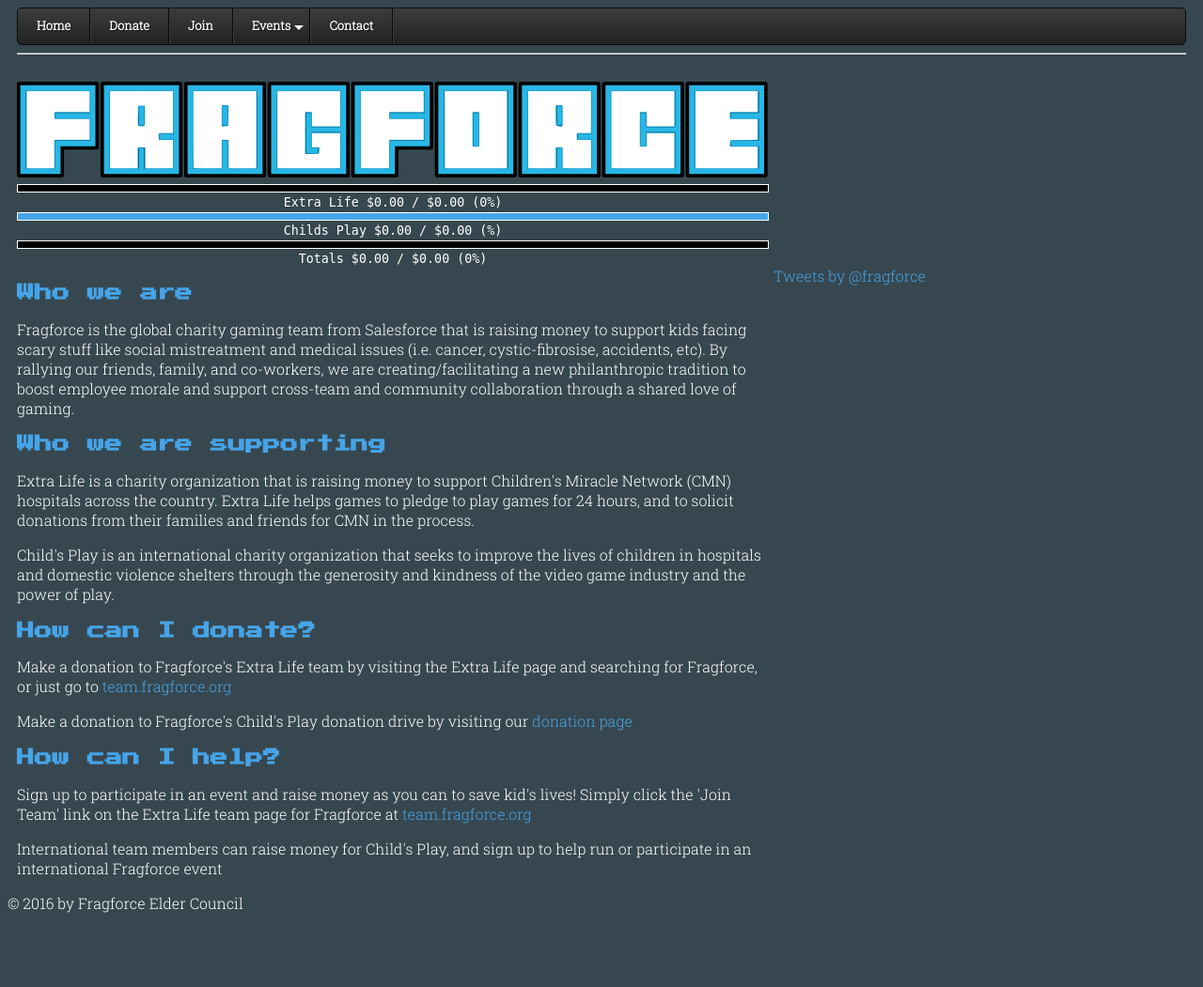
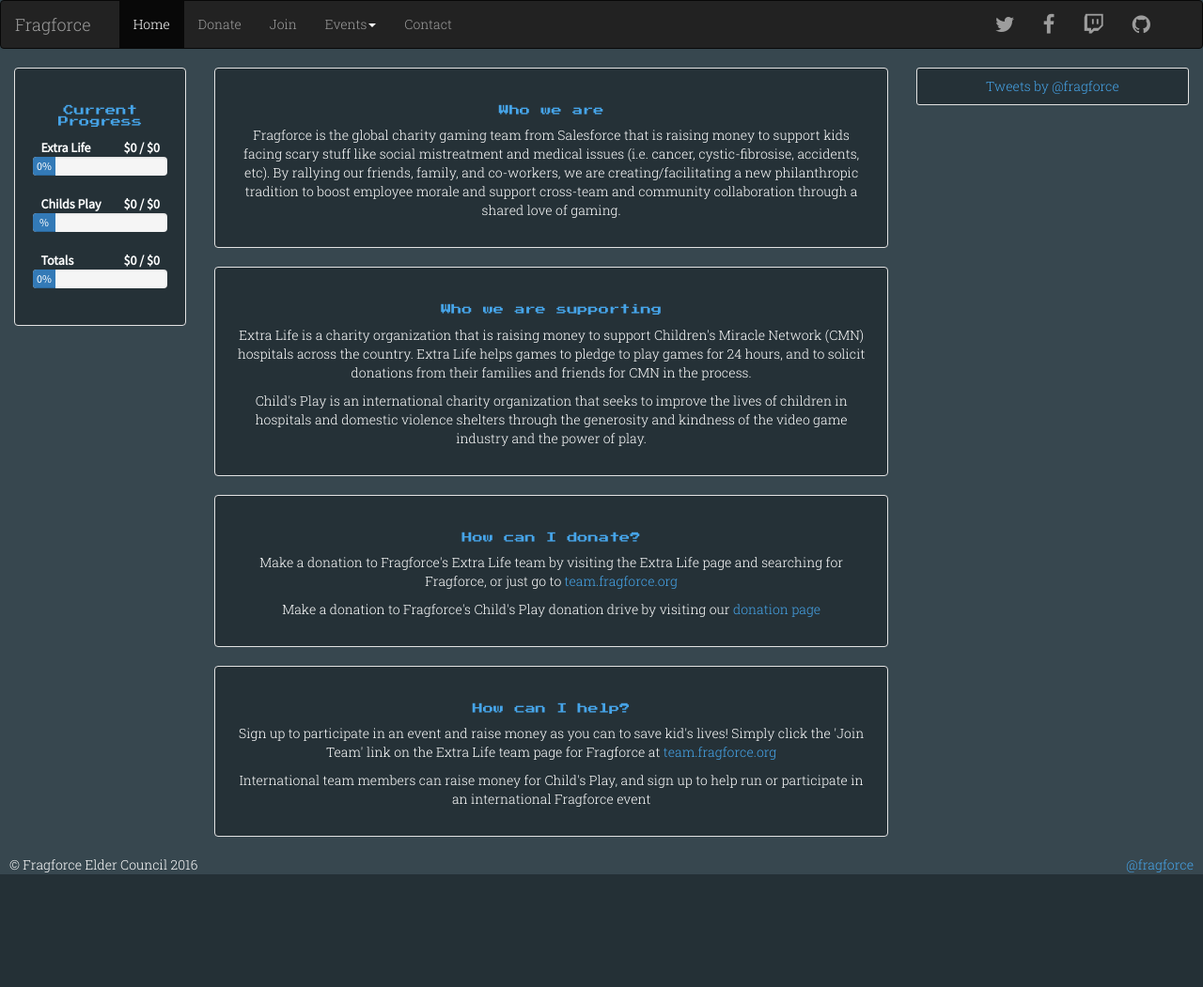
Before and after one commit to parkervcp/fragforce.org, a Flask app: page / in a window 1280 px wide. Shown: the whole page at 94% size. After the commit the page ends 931 px from the top, so only its background shows below. Run offline with Flask 2, Linux system fonts and the light colour scheme; data that the repository does not hold is empty; parts of the project's set-up code (start-up, migrations or seed data) failed here and were passed over; some libraries are stand-ins or nearby versions.

Commit message:
Converted layout to bootstrap
- Removed fragforce.css
- Added main.css
- Added layout templates
- Updated existing layouts
- Updated progress bar function

```diff
--- a/fragforce/static/css/fragforce.css
+++ /dev/null
@@ -1,73 +0,0 @@
-* {
-  font-family: 'Roboto Slab', serif;
-  color: #ffffff;
-}
-html, body {
-  height: 100%;
-}
-body {
-  background-color: #37474f;
-}
-#left
-{
-    width: 800px;
-    float: left
-}
-#right
-{
-    margin-left: 805px;
-    /* Same as the width of the #left id above */
-}
-.wrapper {
-  min-height: 100%;
-  height: auto !important;
-  height: 100%;
-  margin: 0 auto -100px;
-  padding-left: 10px;
-  padding-right: 10px;
-}
-.footer, .push {
-  clear: both;
-  height: 100px;
-  color: #ffffff;
-}
-h1 {
-  font-size: 100;
-  font-family: 'Press Start 2P', cursive;
-  color: #46a4e8;
-}
-h3 {
-  font-size: 40;
-  font-family: 'Press Start 2P', cursive;
-  color: #46a4e8;
-}
-p {
-  font-size: 12;
-}
-a {
-  color: #46a4e8;
-  text-decoration: none;
-}
-.bar_container {
-  margin: none;
-  text-align: center;
-  width: 800px;
-}
-.bar_back {
-  text-align: left;
-  margin: 3px auto;
-  font-size: 0px;
-  line-height: 0px;
-  border: solid 1px #FFFFFF;
-  background: #000000;
-}
-.bar_fill {
-  font-size: 0px;
-  line-height: 0px;
-  height: 7px;
-  background: #46a4e8;
-}
-.bar_label {
-  font-size: 10pt;
-  font-family: monospace;
-}
--- /dev/null
+++ b/fragforce/static/css/main.css
@@ -0,0 +1,63 @@
+* {
+  font-family: 'Roboto Slab', sans-serif;
+  color: #ffffff;
+}
+
+body {
+  background-color: #37474f;
+}
+
+a, a:hover, a:visited, a:active, a:link {
+  color: #46a4e8;
+  text-decoration: none;
+}
+
+h1 {
+  font-size: 110%;
+  font-family: 'Press Start 2P', cursive;
+  color: #46a4e8;
+}
+
+h2 {
+  font-family: 'Press Start 2P', cursive;
+  font-size: 100%;
+  color: #46a4e8;
+}
+
+h3 {
+  font-size: 80%;
+  font-family: 'Press Start 2P', cursive;
+  color: #46a4e8;
+}
+
+.well {
+  background-color: #253137;
+}
+
+header nav ul.social {
+  margin-right: 10px;
+}
+
+header nav ul.social li {
+  font-size: 120%;
+  margin: 0px;
+  text-decoration: none;
+}
+
+.progress-text {
+  float: left;
+  text-align: left;
+}
+
+.progress-bar {
+  font-family: 'Source Sans Pro', sans-serif;
+}
+
+.progress-amount {
+  text-align: right;
+}
+
+.label {
+  font-family: 'Source Sans Pro', sans-serif;
+  font-size: 100%;
+}
--- a/fragforce/templates/base.html
+++ b/fragforce/templates/base.html
@@ -1,48 +1,69 @@
 <!DOCTYPE html>
 <html lang='en'>
+
   <head>
-    {% block head %}
-    <link rel='stylesheet' href="{{ url_for('static', filename='css/fragforce.css') }}" />
-    <link rel='stylesheet' href="{{ url_for('static', filename='css/menu.css') }}" />
-    <link href='https://fonts.googleapis.com/css?family=Press+Start+2P|Roboto+Slab:300' rel='stylesheet' type='text/css'>
-    <title>{% block title %}{% endblock %}</title>
-    {% endblock %}
+
+    <!-- Pull in all the CSS and JS scripts -->
+    {% include 'layouts/head.html' with context %}
+
+    <!-- Allow inline CSS from child page -->
+    <style>
+      {% block style %}{% endblock style %}
+    </style>
+
+    <!-- Pull title from each page if it exists -->
+    <title>
+      {% block title %}Fragforce{% endblock title %}
+    </title>
+
   </head>
+
   <body>
-  <div class='wrapper'>
-    <div class='header'>
-      <div id='cssmenu'>
-      <ul>
-        <li><a href="{{ url_for('general.index') }}"><span>Home</span></a></li>
-        {% block menu %}
-        <li><a href="{{ url_for('general.donate') }}"><span>Donate</span></a></li>
-        <li><a href="{{ url_for('general.join') }}"><span>Join</span></a></li>
-        <li class='has-sub'><a href="#"><span>Events</span></a>
-          <ul>
-            <li><a href="{{ url_for('events.index') }}"><span>All Events</span></a></li>
-            <li><a href="#"><span>Upcoming</span></a></li>
-            <li class='last'><a href="#"><span>Past</a></li>
-          </ul>
-        </li>
-        {% endblock %}
-        <li class='last'><a href="{{ url_for('general.contact') }}"><span>Contact</span></a></li>
-      </ul>
+
+  <!-- Get the <header> data -->
+  {% include 'layouts/header.html' %}
+
+  <!-- Main DIV -->
+  <div class="container-fluid text-center">
+    <div class="row">
+
+      <!-- Pull in the Progress bars and Left Column -->
+      {% include 'layouts/progress-left.html' %}
+
+      <!-- Central Content DIV -->
+      <div class="col-sm-7 text-left" >
+        <!-- Central ALERT Text -->
+        {% block alert %}{% endblock alert %}
+
+        <!-- CONTENT PAGE TITLE -->
+        {% if self.pagetitle() %}
+        <div class="row">
+          <div class="col-sm-12 text-center">
+            <h1>{% block pagetitle %}{% endblock pagetitle %}</h1>
+          </div>
+        </div>
+        {% endif %}
+
+        <!-- Get the Main Content -->
+        {% block content %}
+          Default content
+        {% endblock content %}
+
+        <!-- Pagination -->
+        {% include 'layouts/central-pagination.html' %}
+
+      <!-- END Central Content DIV -->
       </div>
-      <hr><br />
-      <object type='image/svg+xml' data="{{ url_for('static', filename='images/fragforce_basic_white_fill.svg') }}" width="800">
-          <img src="{{ url_for('static', filename='images/fragforce_basic.png') }}" />
-      </object>
-      {% block header %}{% endblock %}
+
+      <!-- Social Media / Right Column -->
+      {% include 'layouts/social.html' %}
+
+    <!-- END Main DIV -->
     </div>
-    <div class='content'>
-    {% block content %}{% endblock %}
-    </div>
-    <div class='push'></div>
   </div>
-  <div class='footer'>
-    {% block footer %}
-    &copy; 2016 by Fragforce Elder Council
-    {% endblock %}
-  </div>
+
+  <!-- get the <footer> -->
+  {% include 'layouts/footer.html' %}
+
   </body>
 </html>
--- a/fragforce/templates/general/index.html
+++ b/fragforce/templates/general/index.html
@@ -1,29 +1,37 @@
-{% extends '2col.html' %}
+{% extends 'base.html' %}
 {% block title %}Fragforce{% endblock %}
-{% block header %}
-{% autoescape false %}
-{{ print_bars() }}
-{% endautoescape %}
-{% endblock %}
-{% block content_left %}
+
+{% block pagetitle %}{% endblock %}
+
+{% block alert %}
+{# {% include 'layouts/central-alert.html' %} #}
+{% endblock alert %}
+
+{% block content %}
+  <div class="text-center">
+
+    <div class="well well-md">
       <h3>Who we are</h3>
       <p>Fragforce is the global charity gaming team from Salesforce that is raising money to support kids facing scary stuff like social mistreatment and medical issues (i.e. cancer, cystic-fibrosise, accidents, etc). By rallying our friends, family, and co-workers, we are creating/facilitating a new philanthropic tradition to boost employee morale and support cross-team and community collaboration through a shared love of gaming.</p>
+    </div>
+
+    <div class="well well-md">
       <h3>Who we are supporting</h3>
       <p>Extra Life is a charity organization that is raising money to support Children's Miracle Network (CMN) hospitals across the country. Extra Life helps games to pledge to play games for 24 hours, and to solicit donations from their families and friends for CMN in the process.</p>
       <p>Child's Play is an international charity organization that seeks to improve the lives of children in hospitals and domestic violence shelters through the generosity and kindness of the video game industry and the power of play.</p>
+    </div>
+
+    <div class="well well-md">
       <h3>How can I donate?</h3>
       <p>Make a donation to Fragforce's Extra Life team by visiting the Extra Life page and searching for Fragforce, or just go to <a href='http://team.fragforce.org'>team.fragforce.org</a></p>
       <p>Make a donation to Fragforce's Child's Play donation drive by visiting our <a href="https://donate.childsplaycharity.org/a452b820a2be5af7bafe5188a0b8337f">donation page</a></p>
+    </div>
+
+    <div class="well well-md">
       <h3>How can I help?</h3>
       <p>Sign up to participate in an event and raise money as you can to save kid's lives! Simply click the 'Join Team' link on the Extra Life team page for Fragforce at <a href='http://team.fragforce.org'>team.fragforce.org</a></p>
       <p>International team members can raise money for Child's Play, and sign up to help run or participate in an international Fragforce event</p>
-{% endblock %}
+    </div>
 
-{% block content_right %}
-  <a class="twitter-timeline"
-    width="500"
-    data-chrome="nofooter noscrollbar noborders transparent"
-    data-tweet-limit="3"
-    href="https://twitter.com/fragforce" data-widget-id="723172971154563073">Tweets by @fragforce</a>
-  <script>!function(d,s,id){var js,fjs=d.getElementsByTagName(s)[0],p=/^http:/.test(d.location)?'http':'https';if(!d.getElementById(id)){js=d.createElement(s);js.id=id;js.src=p+"://platform.twitter.com/widgets.js";fjs.parentNode.insertBefore(js,fjs);}}(document,"script","twitter-wjs");</script>
-{% endblock %}
+  </div>
+{% endblock content %}
--- /dev/null
+++ b/fragforce/templates/layouts/footer.html
@@ -0,0 +1,16 @@
+
+  <footer style="margin-left:10px;margin-right:10px;">
+    &copy; Fragforce Elder Council 2016
+    <a style="float:right;" href="https://twitter.com/fragforce" target="_blank">@fragforce</a>
+  </footer>
+
+  <script>
+    (function(i,s,o,g,r,a,m){i['GoogleAnalyticsObject']=r;i[r]=i[r]||function(){
+    (i[r].q=i[r].q||[]).push(arguments)},i[r].l=1*new Date();a=s.createElement(o),
+    m=s.getElementsByTagName(o)[0];a.async=1;a.src=g;m.parentNode.insertBefore(a,m)
+    })(window,document,'script','https://www.google-analytics.com/analytics.js','ga');
+
+    ga('create', 'UA-76958333-1', 'auto');
+    ga('send', 'pageview');
+
+  </script>
--- /dev/null
+++ b/fragforce/templates/layouts/head.html
@@ -0,0 +1,36 @@
+    <meta charset="utf-8" />
+    <meta http-equiv="X-UA-Compatible" content="IE=edge">
+    <meta name="viewport" content="width=device-width, initial-scale=1">
+    <!-- The above 3 meta tags *must* come first in the head; any other head content must come *after* these tags -->
+
+    <link href='https://fonts.googleapis.com/css?family=Source+Sans+Pro|Press+Start+2P|Roboto+Slab:300' rel='stylesheet' type='text/css'>
+
+    <script src="https://ajax.googleapis.com/ajax/libs/jquery/1.12.0/jquery.min.js"></script>
+
+
+    <!-- Font Awesome -->
+    <link rel="stylesheet" href="https://maxcdn.bootstrapcdn.com/font-awesome/4.6.1/css/font-awesome.min.css"/>
+
+    <!-- Bootstrap CSS -->
+    <!-- Latest compiled and minified CSS -->
+    <link rel="stylesheet" href="https://maxcdn.bootstrapcdn.com/bootstrap/3.3.6/css/bootstrap.min.css" integrity="sha384-1q8mTJOASx8j1Au+a5WDVnPi2lkFfwwEAa8hDDdjZlpLegxhjVME1fgjWPGmkzs7" crossorigin="anonymous">
+
+
+    <!-- jQuery (necessary for Bootstrap's JavaScript plugins) -->
+    <script src="https://ajax.googleapis.com/ajax/libs/jquery/1.11.3/jquery.min.js"></script>
+
+    <!-- Latest compiled and minified JavaScript -->
+    <script src="https://maxcdn.bootstrapcdn.com/bootstrap/3.3.6/js/bootstrap.min.js" integrity="sha384-0mSbJDEHialfmuBBQP6A4Qrprq5OVfW37PRR3j5ELqxss1yVqOtnepnHVP9aJ7xS" crossorigin="anonymous"></script>
+
+    <!-- HTML5 shim and Respond.js for IE8 support of HTML5 elements and media queries -->
+    <!-- WARNING: Respond.js doesn't work if you view the page via file:// -->
+    <!--[if lt IE 9]>
+      <script src="https://oss.maxcdn.com/html5shiv/3.7.2/html5shiv.min.js"></script>
+      <script src="https://oss.maxcdn.com/respond/1.4.2/respond.min.js"></script>
+    <![endif]-->
+
+    <link rel="shortcut icon" href="{{ url_for('static', filename='images/favicon.ico') }}" type="image/x-icon">
+    <link rel="icon" href="{{ url_for('static', filename='images/favicon.ico') }}" type="image/x-icon">
+
+    <!-- Fragforce CSS -->
+    <link rel='stylesheet' href="{{ url_for('static', filename='css/main.css') }}" />
--- /dev/null
+++ b/fragforce/templates/layouts/header.html
@@ -0,0 +1,46 @@
+<!-- Bootstrap Navbar -->
+  <header>
+    <nav class="navbar navbar-inverse">
+
+      <div class="container-fluid">
+
+        <div class="navbar-header">
+          <button type="button" class="navbar-toggle" data-toggle="collapse" data-target="#myNavbar">
+            <span class="icon-bar"></span>
+            <span class="icon-bar"></span>
+            <span class="icon-bar"></span>
+          </button>
+          <a class="navbar-brand" href="/">Fragforce</a>
+        </div>
+
+        <div class="collapse navbar-collapse navbar-left" id="myNavbar">
+          <ul class="nav navbar-nav">
+            <li class="active"><a href="/">Home</a></li>
+            <li><a href="/donate">Donate</a></li>
+            <li><a href="/join">Join</a></li>
+            <li class="dropdown">
+              <a class="dropdown-toggle" data-toggle="dropdown" href="#">Events<span class="caret"></span></a>
+              <ul class="dropdown-menu">
+                <li><a href="/upcoming">Upcoming</a></li>
+                <li><a href="/past">Past</a></li>
+              </ul>
+            </li>
+            <li><a href="/contact">Contact</a></li>
+          </ul>
+        </div>
+
+
+        <!-- Social Media Buttons -->
+        <div class="collapse navbar-collapse navbar-right" id="mySocial">
+          <ul class="nav navbar-nav navbar-right social">
+            <li><a class="fa fa-twitter fa-lg" href="https://twitter.com/fragforce" target="_blank"></a> </li>
+            <li><a class="fa fa-facebook fa-lg" href="https://facebook.com/sfdc.fragforce" target="_blank"></a></li>
+            <li><a class="fa fa-twitch fa-lg" href="https://www.twitch.tv/sfdc_fragforce" target="_blank"></a></li>
+            <li><a class="fa fa-github fa-lg" href="https://github.com/fragforce" target="_blank"></a></li>
+          </ul>
+        </div>
+
+      </div>
+
+    </nav>
+  </header>
--- /dev/null
+++ b/fragforce/templates/layouts/progress-left.html
@@ -0,0 +1,15 @@
+    <!-- LEFT HAND COLUMN -->
+    <div class="col-sm-2">
+
+        <!-- PROGRESS BARS -->
+
+        <div class="well well-md">
+          <h3>Current Progress</h3>
+
+          {% autoescape false %}
+          {{ print_bars() }}
+          {% endautoescape %}
+
+        </div>
+
+      </div>  <!-- Closing Left col-sm-2 -->
--- /dev/null
+++ b/fragforce/templates/layouts/social.html
@@ -0,0 +1,15 @@
+
+      <div class="col-sm-3">
+
+        <!-- TWITTER STREAM -->
+        <div class="well well-sm">
+          <a class="twitter-timeline"
+            width="300"
+            data-chrome="nofooter noscrollbar noborders transparent"
+            data-tweet-limit="3"
+            href="https://twitter.com/fragforce" data-widget-id="723172971154563073">Tweets by @fragforce</a>
+          <script>!function(d,s,id){var js,fjs=d.getElementsByTagName(s)[0],p=/^http:/.test(d.location)?'http':'https';if(!d.getElementById(id)){js=d.createElement(s);js.id=id;js.src=p+"://platform.twitter.com/widgets.js";fjs.parentNode.insertBefore(js,fjs);}}(document,"script","twitter-wjs");</script>
+        </div>
+
+
+      </div>
--- a/requirements.txt
+++ b/requirements.txt
@@ -6,5 +6,4 @@
 SQLAlchemy
 Werkzeug
 uwsgi
-requests
 requests[security]
```
Also changed, not shown: fragforce/__init__.py (+11 -6 lines), fragforce/templates/general/donate.html (+7 -4 lines), fragforce/templates/layouts/central-alert.html (added, +9 -0 lines), fragforce/templates/layouts/central-pagination.html (added, +12 -0 lines), fragforce/templates/layouts/central-title.html (added, +8 -0 lines), fragforce/templates/layouts/labels.html (added, +17 -0 lines), 1 other file. Lines whose indentation alone changed are shown as unchanged.
